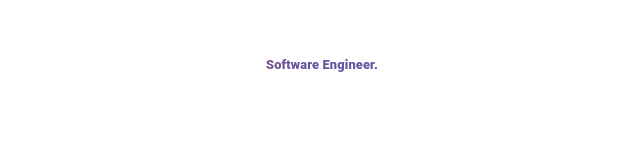
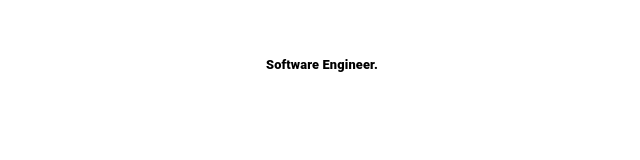
Before and after one commit to chazcurlee/portfolio, a React (Create React App) app: page / in a window 1280 px wide. Shown: the top 160 px of the page, without its empty margins (318-958 px from the left). Built offline with nearby package versions, Linux system fonts and the light colour scheme; a web font is replaced by a local one.

Commit message:
removed initial animation

```diff
--- a/src/index.css
+++ b/src/index.css
@@ -197,18 +197,18 @@ code {
   color: black;
   text-align: center;
   align-self: center;
-  background: linear-gradient(-45deg, #6355a4, #6355a4, #c93e2c, #c93e2c);
+  /* background: linear-gradient(-45deg, #6355a4, #6355a4, #c93e2c, #c93e2c); */
   background-size: 300%;
   /* font-family: "Inspiration", cursive; */
   font-weight: 900;
   font-size: 1vw;
   border-style: none;
-  border-radius: 50%;
-  -webkit-background-clip: text;
+  /* border-radius: 50%; */
+  /* -webkit-background-clip: text;
   -webkit-text-fill-color: transparent;
   animation: animated_text 3s ease-in-out infinite;
   -moz-animation: animated_text 3s ease-in-out infinite;
-  -webkit-animation: animated_text 3s ease-in-out infinite;
+  -webkit-animation: animated_text 3s ease-in-out infinite; */
   cursor: pointer;
 }
 
```
